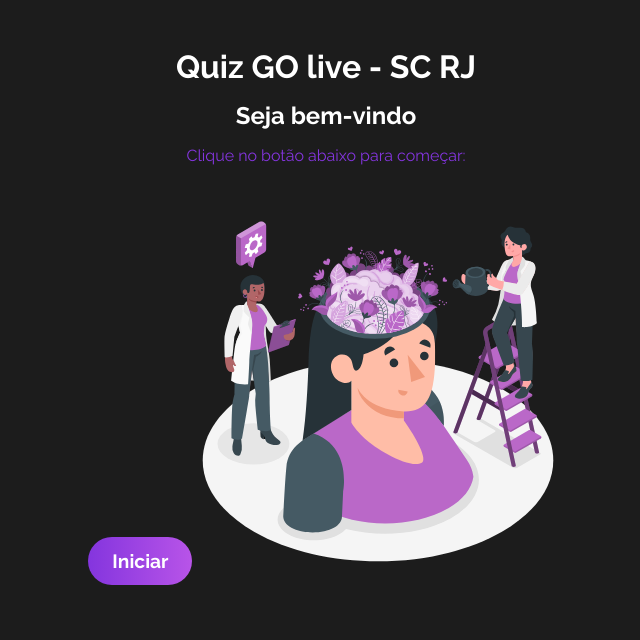
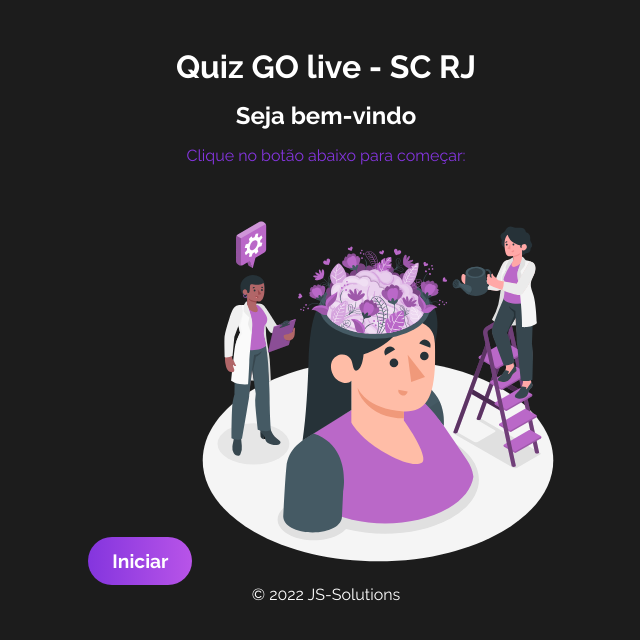
Before and after one commit to Sergiofrm/app_quiz_react, a React (Vite) app: page / in a window 1280 px wide. Shown: the top 640 px of the page, without its empty margins (314-954 px from the left). Built offline with nearby package versions, Linux system fonts and the light colour scheme; a web font is replaced by a local one.

Commit message:
Add Footer

```diff
--- a/src/components/Welcome.css
+++ b/src/components/Welcome.css
@@ -16,3 +16,6 @@
   margin-top: 1rem;
   width: 29vw;
 }
+.footer {
+  font-size: 10px;
+}
--- a/src/components/Welcome.jsx
+++ b/src/components/Welcome.jsx
@@ -16,7 +16,10 @@ const Welcome = () => {
         Iniciar
       </button>
       <img src={Quiz} alt="Início do Quiz" />
+      <footer> © 2022 JS-Solutions</footer>
     </div>
+
+
   );
 };
 
```
